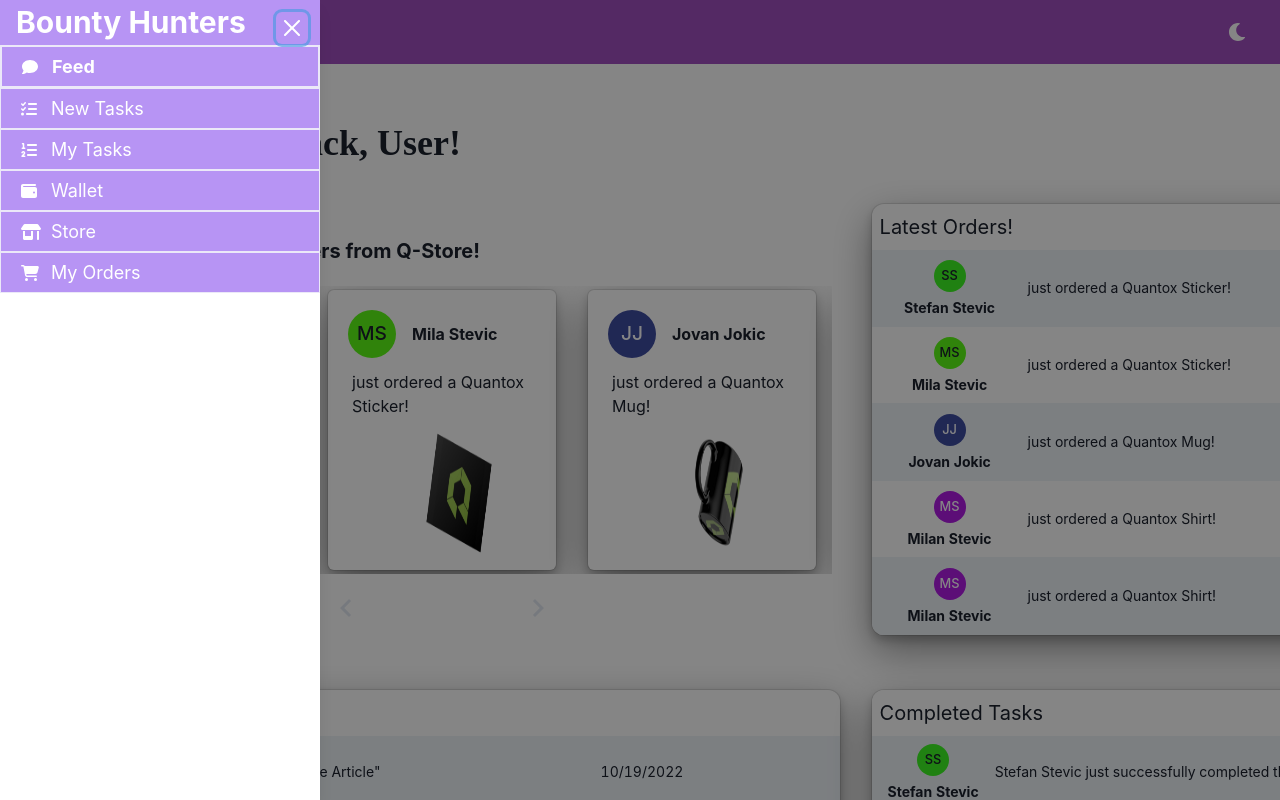
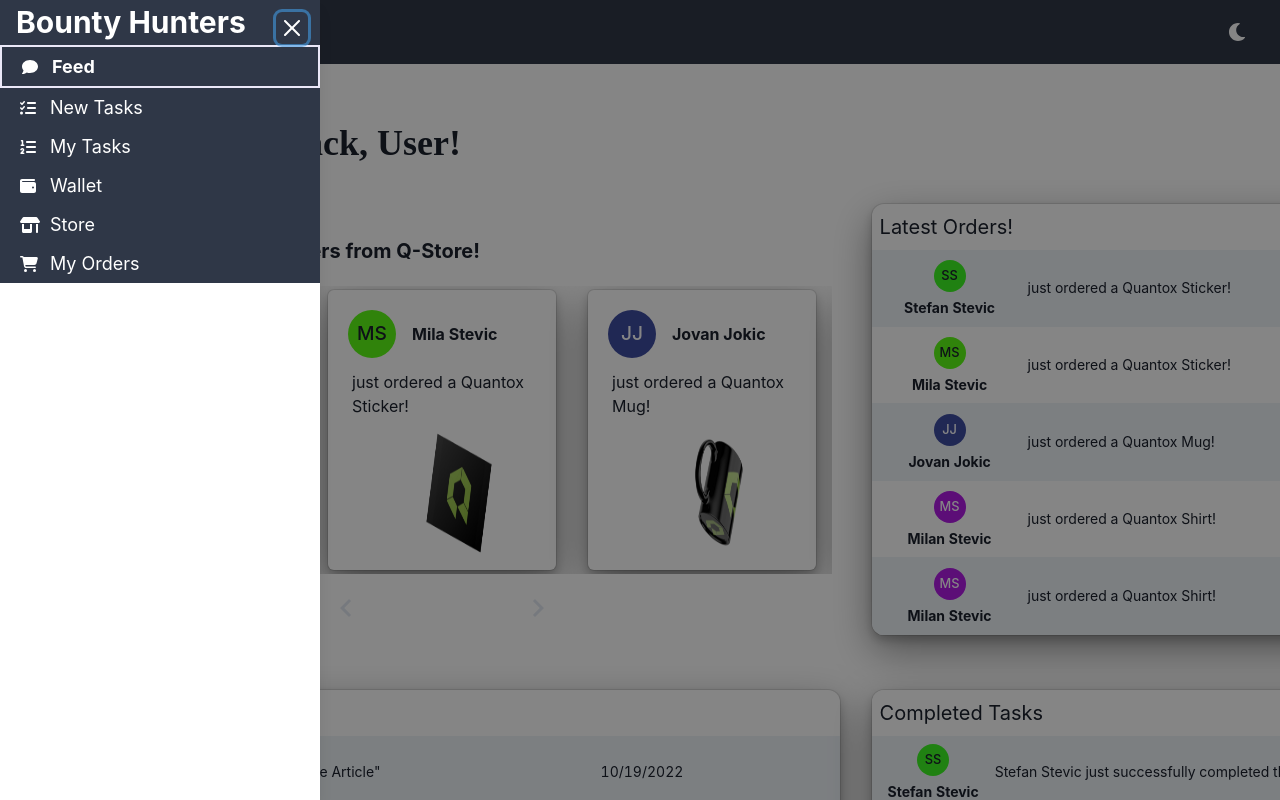
Before and after one commit to UrosDelic/bounty-hunters-fe, a React (Create React App) app: page /feed in a window 1280 px wide. Both pictures are taken after a click on the icon 31 px from the left and 32 px from the top of the page. Shown: the top 800 px of the page. Built offline with nearby package versions, Linux system fonts and the light colour scheme; grey boxes are pictures that could not be loaded.

Commit message:
gray colors

```diff
--- a/src/components/Header.jsx
+++ b/src/components/Header.jsx
@@ -8,7 +8,7 @@ function Header({ onOpen }) {
     <Flex
       minH="8vh"
       alignItems="center"
-      bg="main.purple"
+      bg="main.gray"
       color="white"
       padding="10px 15px"
       justifyContent="space-between"
--- a/src/components/Sidebar.jsx
+++ b/src/components/Sidebar.jsx
@@ -5,7 +5,7 @@ import { FontAwesomeIcon } from '@fortawesome/react-fontawesome';
 
 function Sidebar() {
   return (
-    <Flex flexDirection="column" w={['100%']} backgroundColor="purple.300">
+    <Flex flexDirection="column" w={['100%']} backgroundColor="main.gray">
       <Text mx={4} fontSize="3xl" color="white" fontWeight={'bold'}>
         Bounty Hunters <DrawerCloseButton mt={1} fontSize="md" color="white" />
       </Text>
@@ -20,7 +20,6 @@ function Sidebar() {
             color="white"
             outline="none"
             textTransform="capitalize"
-            border="1px solid #EBE8F8"
             _activeLink={{ fontWeight: 'bold', border: '2px solid #EBE8F8' }}
           >
             <Flex padding="6px 20px" alignItems="center">
--- a/src/theme/index.js
+++ b/src/theme/index.js
@@ -3,6 +3,7 @@ import { extendTheme } from '@chakra-ui/react';
 const theme = extendTheme({
   colors: {
     main: {
+      gray: "#2F3747",
       purple: '#A14EBF',
       violet: '#B794F4',
     },
```
